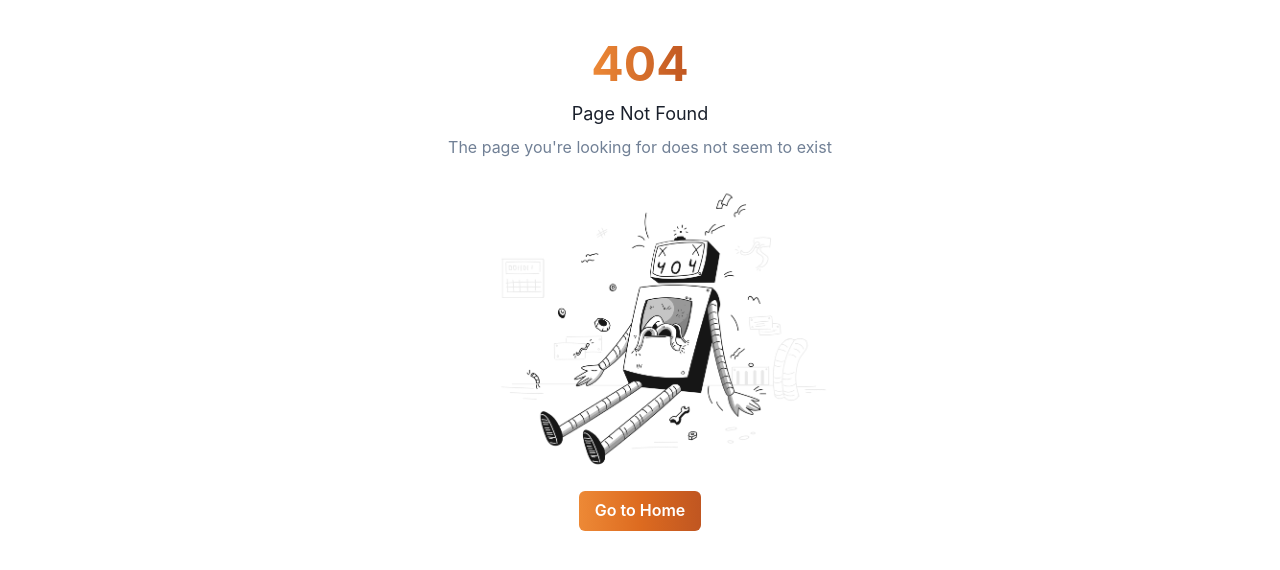
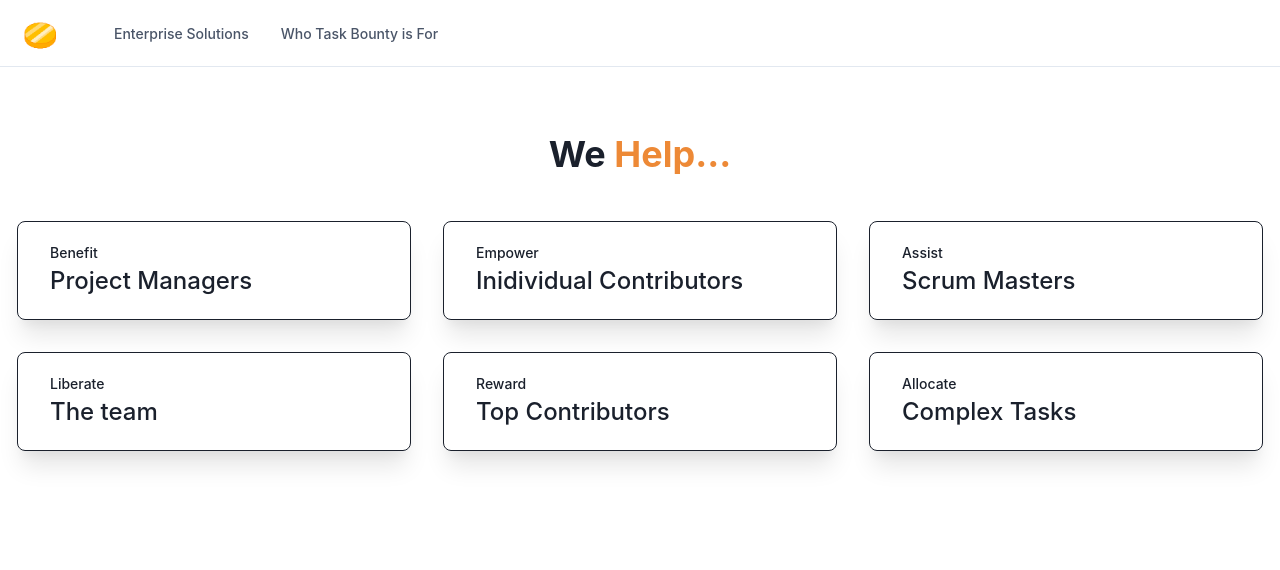
Before and after one commit to DomJF45/task-bounty, a React (Vite) app: page /who in a window 1280 px wide. Before the commit this address had no page. Shown: the top 570 px of the page. Built offline with nearby package versions, Linux system fonts and the light colour scheme.

Commit message:
added who page

```diff
--- a/src/components/Navbar.tsx
+++ b/src/components/Navbar.tsx
@@ -264,4 +264,8 @@ const NAV_ITEMS: Array<NavItem> = [
       },
     ],
   },
+  {
+    label: "Who Task Bounty is For",
+    href: "/who",
+  },
 ];
--- a/src/main.tsx
+++ b/src/main.tsx
@@ -7,6 +7,7 @@ import { PageNotFound } from "./components/PageNotFound.tsx";
 import WithSubnavigation from "./components/Navbar.tsx";
 import Landing from "./views/Landing";
 import About from "./views/About";
+import Who from "./views/Who/index.tsx";
 
 export const Layout = () => {
   return (
@@ -30,6 +31,10 @@ const router = createBrowserRouter([
         path: "/about",
         element: <About />,
       },
+      {
+        path: "/who",
+        element: <Who />,
+      },
     ],
     errorElement: <PageNotFound />,
   },
--- /dev/null
+++ b/src/views/Who/index.tsx
@@ -0,0 +1,74 @@
+import {
+  Box,
+  chakra,
+  SimpleGrid,
+  Stat,
+  StatLabel,
+  StatNumber,
+  Text,
+  useColorModeValue,
+} from "@chakra-ui/react";
+
+interface StatsCardProps {
+  title: string;
+  children: React.ReactNode;
+}
+
+function StatsCard(props: StatsCardProps) {
+  const { title, children } = props;
+  return (
+    <Stat
+      px={{ base: 4, md: 8 }}
+      py={"5"}
+      shadow={"xl"}
+      border={"1px solid"}
+      borderColor={useColorModeValue("gray.800", "gray.500")}
+      rounded={"lg"}
+    >
+      <StatLabel fontWeight={"medium"} isTruncated>
+        {title}
+      </StatLabel>
+      <StatNumber fontSize={"2xl"} fontWeight={"medium"}>
+        {children}
+      </StatNumber>
+    </Stat>
+  );
+}
+
+export default function Who() {
+  return (
+    <Box maxW="7xl" mx={"auto"} pt={5} px={{ base: 2, sm: 12, md: 17 }}>
+      <chakra.h1
+        textAlign={"center"}
+        fontSize={"4xl"}
+        py={10}
+        fontWeight={"bold"}
+      >
+        We{" "}
+        <Text as={"span"} color={"orange.400"}>
+          Help...
+        </Text>
+      </chakra.h1>
+      <SimpleGrid columns={{ base: 1, md: 3 }} spacing={{ base: 5, lg: 8 }}>
+        <StatsCard title={"Benefit"}>
+          <Text>Project Managers</Text>
+        </StatsCard>
+        <StatsCard title={"Empower"}>
+          <Text>Inidividual Contributors</Text>
+        </StatsCard>
+        <StatsCard title={"Assist"}>
+          <Text>Scrum Masters</Text>
+        </StatsCard>
+        <StatsCard title={"Liberate"}>
+          <Text>The team</Text>
+        </StatsCard>
+        <StatsCard title={"Reward"}>
+          <Text>Top Contributors</Text>
+        </StatsCard>
+        <StatsCard title={"Allocate"}>
+          <Text>Complex Tasks</Text>
+        </StatsCard>
+      </SimpleGrid>
+    </Box>
+  );
+}
```
